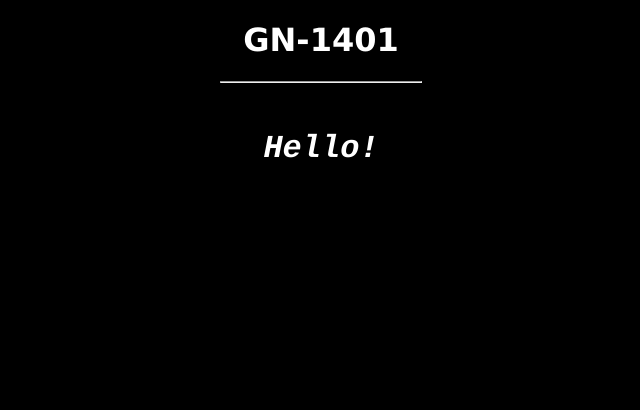
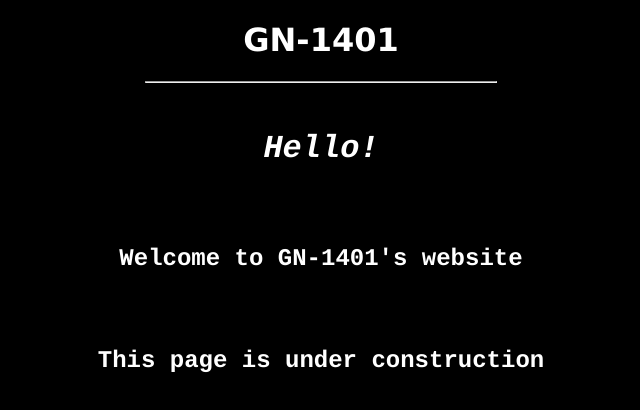
Before and after one commit to GN-1401/GN-1401.github.io, a plain HTML site: page index.html in a window 1280 px wide. Shown: the whole page, without its empty margins (319-959 px from the left). Drawn offline with Linux system fonts and the light colour scheme.

Commit message:
Update index.html

```diff
--- a/index.html
+++ b/index.html
@@ -14,7 +14,7 @@ GN-1401
 </H1>
 </FONT>
 </center>
-<hr width = "200">
+<hr width = "350">
 </hr>
 <br>
 <center>
@@ -33,7 +33,7 @@ Hello!
 <center>
 <FONT FACE = "Courier">
 <h2>
-<font color = "#FFFFFF"
+<font color = "#FFFFFF">
 Welcome to GN-1401's website
 </font>
 </h2>
@@ -44,7 +44,7 @@ Welcome to GN-1401's website
 <center>
 <FONT FACE = "Courier">
 <h2>
-<FONT COLOR = "#FFFFFF"
+<FONT COLOR = "#FFFFFF">
 This page is under construction
 </FONT>
 </h2>
```
